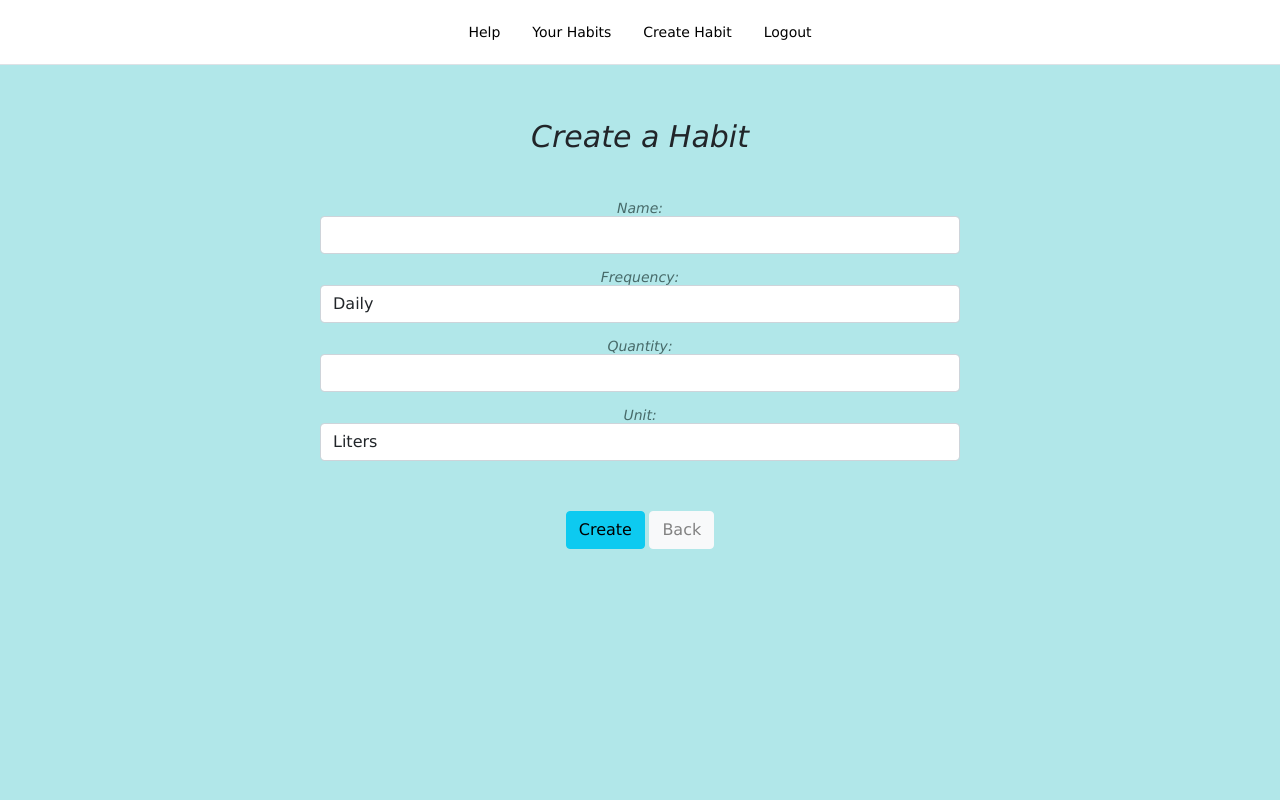
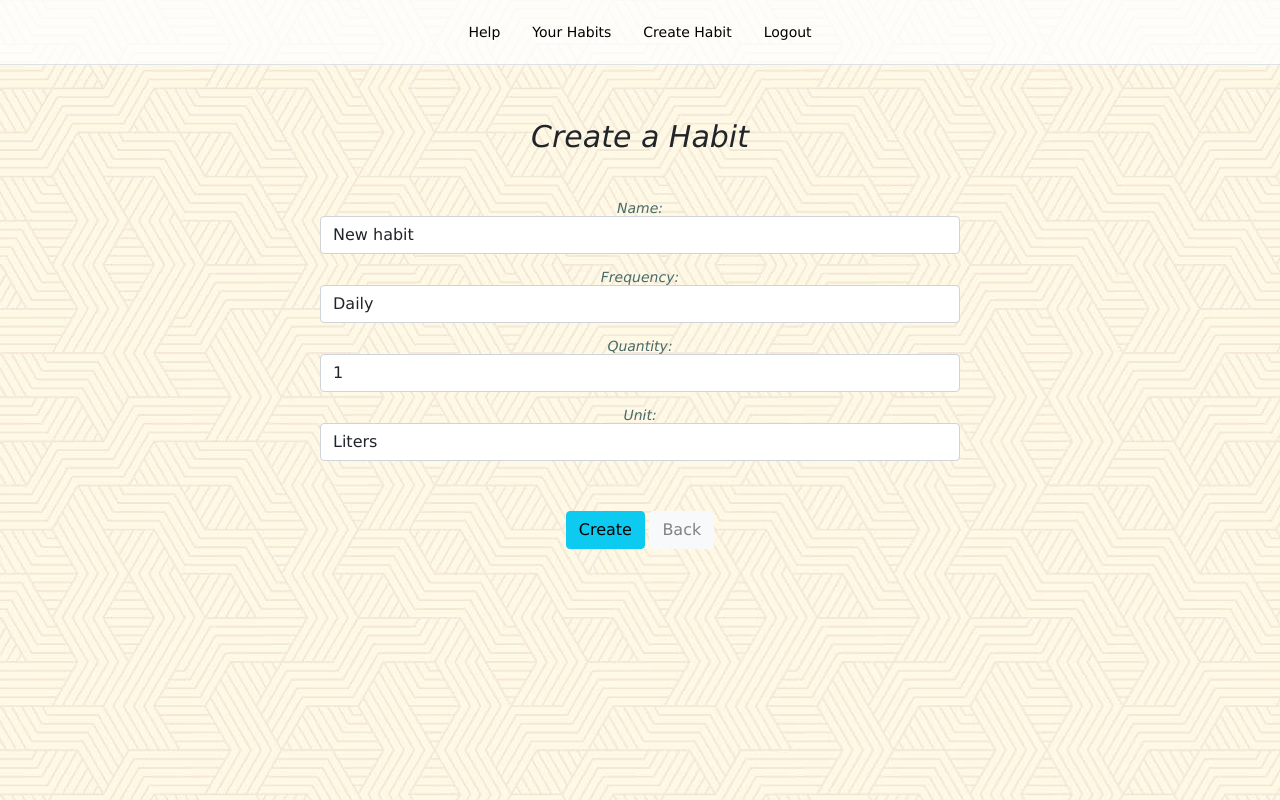
Before and after one commit to mafaldao21/habit-tracker, a Node server app: page /habits/new in a window 1280 px wide. Run offline with Node 20, Linux system fonts and the light colour scheme; the visitor is signed in with stand-in values (Sample User, id 1); some libraries are stand-ins or nearby versions.

Commit message:
change look

```diff
--- a/models/Habit.model.js
+++ b/models/Habit.model.js
@@ -16,6 +16,7 @@ const habitSchema = new Schema({
     frequency: {
         type: "String",
         enum: ["Daily", "Weekly", "Monthly"],
+        required: true,
     },
     numberOfTimes: {
         type: Number,
@@ -24,10 +25,12 @@ const habitSchema = new Schema({
     unit: {
         type: "String",
         enum: ["Liters", "Minutes", "Hours", "Times"],
+        required: true,
     },
     creator: {
         type: mongoose.Schema.Types.ObjectId,
         ref: "User",
+        required: true,
     }
 });
 
--- /dev/null
+++ b/my-first-react-app/package.json
@@ -0,0 +1,5 @@
+{
+  "name": "my-first-react-app",
+  "version": "0.1.0",
+  "private": true
+}
--- a/public/stylesheets/style.css
+++ b/public/stylesheets/style.css
@@ -1,6 +1,6 @@
 
 body {
-  background-color: #b1e7e9;
+  background-image: url("/images/background.jpeg");
   font: 14px "Lucida Grande", Helvetica, Arial, sans-serif;
   text-align: center;
   display: flex;
@@ -10,7 +10,7 @@ body {
 
 header {
   padding: 0;
-  background-color: rgb(255, 255, 255);
+  background-color: rgba(255, 255, 255, 0.771);
   text-decoration: none;
 }
 
@@ -52,7 +52,7 @@ h2{
 
 }
 .habit {
-  background-color: rgb(250, 207, 87);
+  background-color: rgba(250, 206, 87, 0.867);
   margin: 20px;
   padding: 10px;
   width: 400px;
@@ -97,7 +97,7 @@ a {
 }
 
 .login-register {
-  background-color: rgb(255, 203, 55);
+  background-color: rgba(255, 202, 55, 0.818);
   text-align: center;
   border-radius: 5%;
   display: flex;
--- a/views/habits/create-habit.hbs
+++ b/views/habits/create-habit.hbs
@@ -5,12 +5,12 @@
 
     <label>
       Name:
-      <input class="form-control" type="text" name="name"  />
+      <input class="form-control" type="text" name="name" value="New habit" required/>
     </label>
 
     <label>
       Frequency:
-      <select class="form-control" name="frequency">
+      <select class="form-control" name="frequency" required>
         <option value="Daily">Daily</option>
         <option value="Weekly">Weekly</option>
         <option value="Monthly">Monthly</option>
@@ -19,12 +19,12 @@
 
     <label>
       Quantity:
-      <input class="form-control" type="number" name="numberOfTimes" min="1" max="1000" />
+      <input required class="form-control" type="number" name="numberOfTimes" min="1" max="1000" value="1" />
     </label>
 
     <label>
       Unit:
-      <select class="form-control" name="unit">
+      <select required class="form-control" name="unit">
         <option value="Liters">Liters</option>
         <option value="Minutes">Minutes</option>
         <option value="Hours">Hours</option>
```
Also changed, not shown: public/images/background.jpeg (added), 3 other files.
